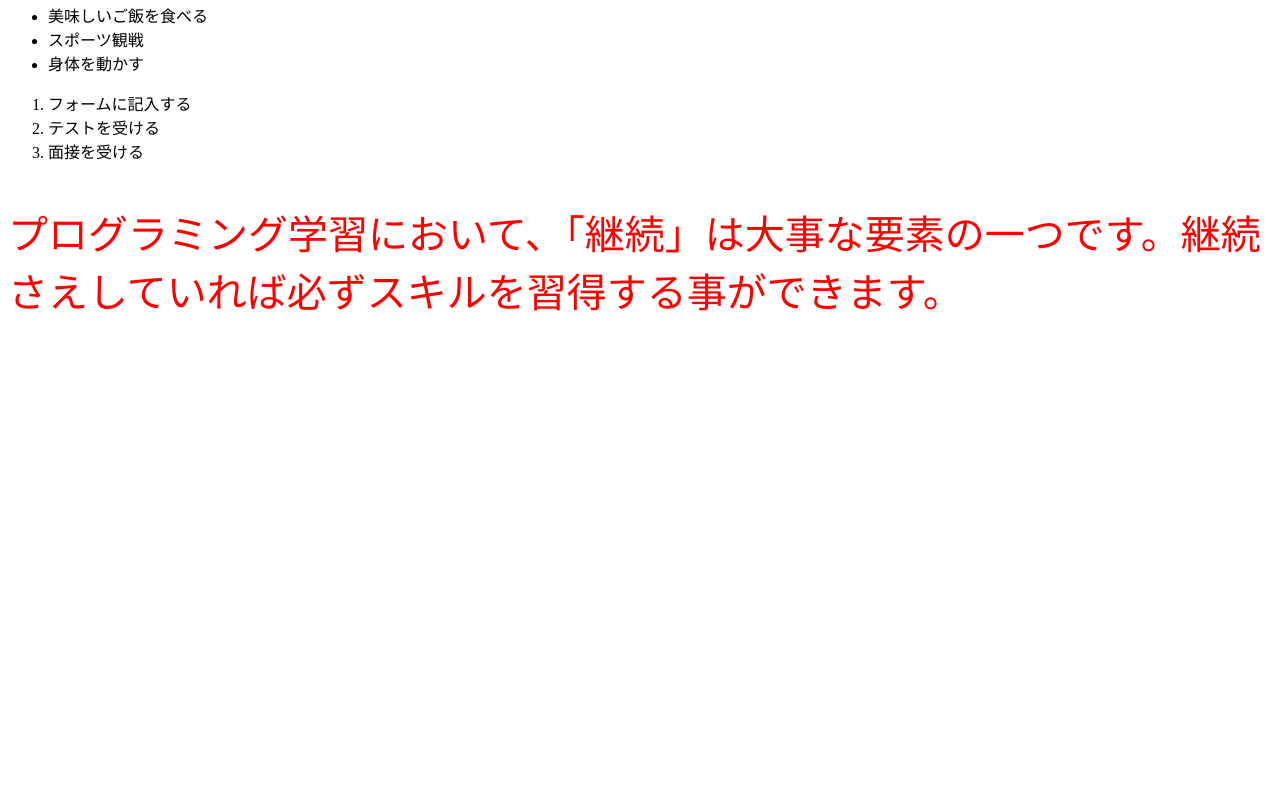
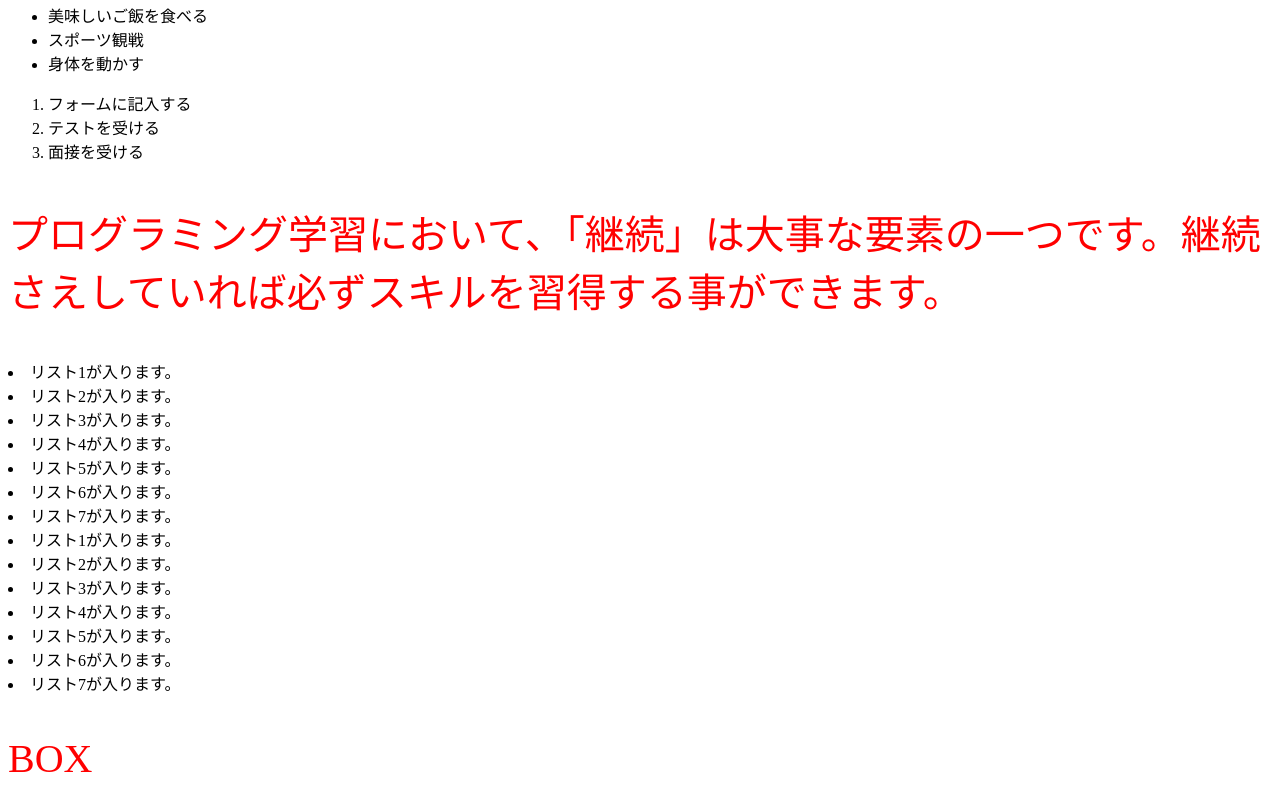
Before and after one commit to mtfuka/DMM-WEBCAMP, a plain HTML site: page index.html in a window 1280 px wide. Shown: the part 1706-2516 px from the top of the page. Before the commit the page ends 2065 px from the top, so only its background shows below. Drawn offline with Linux system fonts and the light colour scheme.

Commit message:
[Finish] Webサイトを作ってみよう-3

```diff
--- a/index.html
+++ b/index.html
@@ -30,5 +30,20 @@
         <li>面接を受ける</li>
     </ol>
     <p>プログラミング学習において、「継続」は大事な要素の一つです。継続さえしていれば必ずスキルを習得する事ができます。</p>
+    <li>リスト1が入ります。</li>
+    <li>リスト2が入ります。</li>
+    <li>リスト3が入ります。</li>
+    <li>リスト4が入ります。</li>
+    <li>リスト5が入ります。</li>
+    <li>リスト6が入ります。</li>
+    <li>リスト7が入ります。</li>
+    <li id="list_id">リスト1が入ります。</li>
+    <li class="list_class">リスト2が入ります。</li>    <li>リスト3が入ります。</li>
+    <li class="list_class">リスト4が入ります。</li>    <li>リスト5が入ります。</li>
+    <li>リスト6が入ります。</li>
+    <li>リスト7が入ります。</li>
+    <div class="box">
+        <p class="box-txt">BOX</p>
+    </div>
   </body>
 </html>
```
